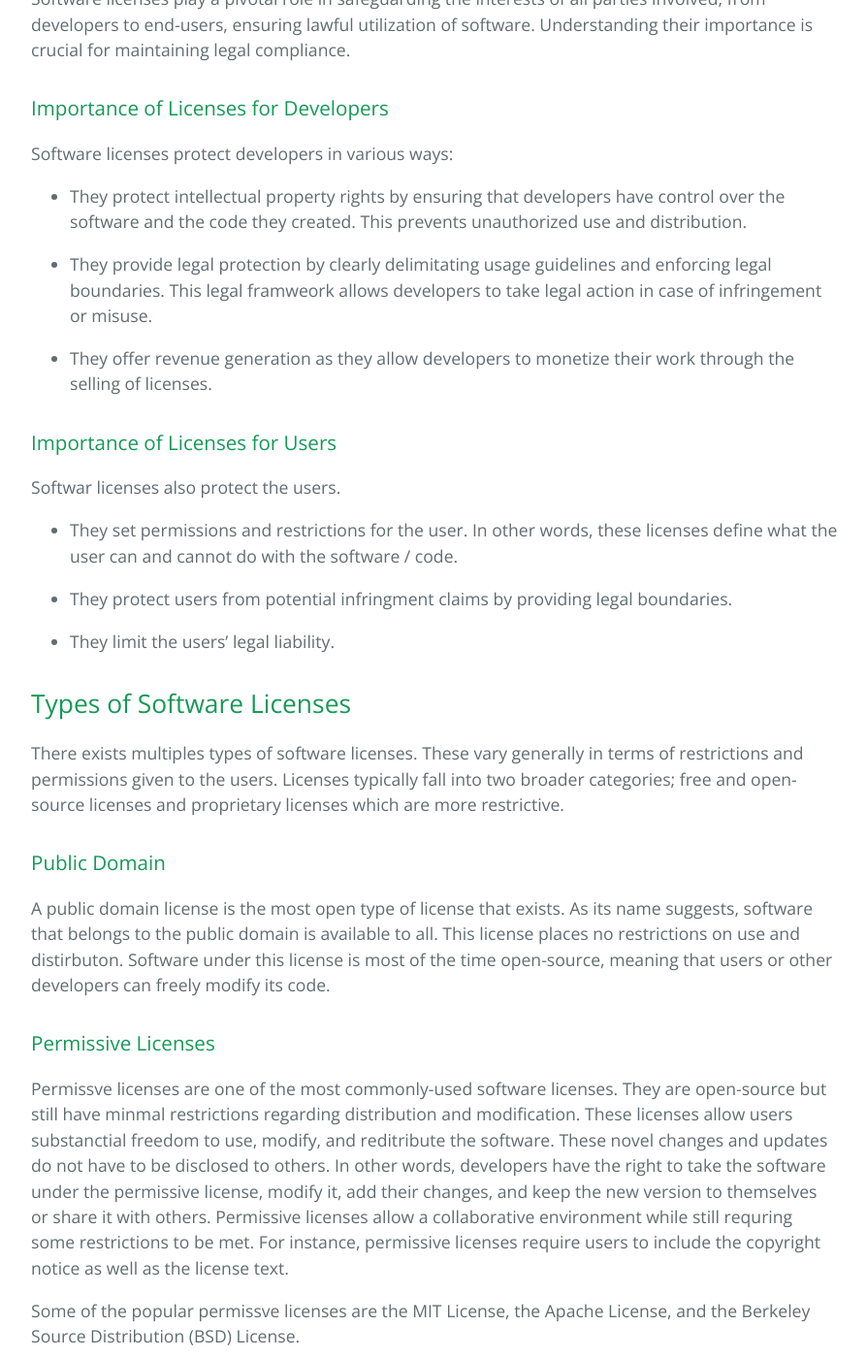
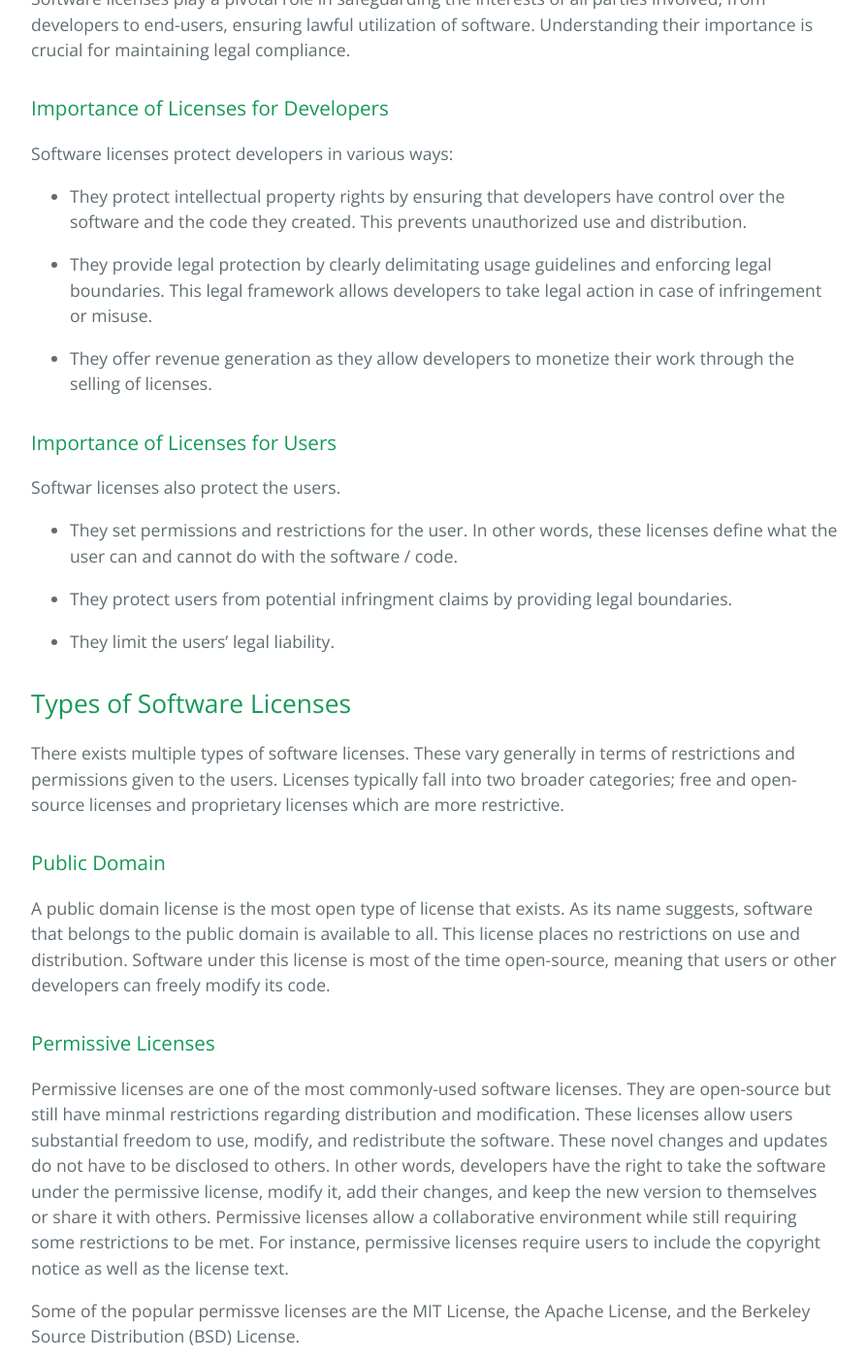
Before and after one commit to learning-software-engineering/learning-software-engineering.github.io, a Jekyll site: the page built from Topics/Software_Engineering/Software_Licenses.md, in a window 1280 px wide and 1400 px high, scrolled down 1067 px. Shown: the whole window at 97% size, without its empty margins (192-1086 px from the left). Built offline with Jekyll 4.4.1, drawn with Linux system fonts in a browser that asks for light colours; our own code applies the rules of GitHub Pages for plain Markdown files; some of the changed text lies outside the part shown.

Commit message:
Corrected the spelling mistakes

```diff
--- a/Topics/Software_Engineering/Software_Licenses.md
+++ b/Topics/Software_Engineering/Software_Licenses.md
@@ -30,7 +30,7 @@ Software licenses protect developers in various ways:
 
 - They protect intellectual property rights by ensuring that developers have control over the software and the code they created. This prevents unauthorized use and distribution.
 
-- They provide legal protection by clearly delimitating usage guidelines and enforcing legal boundaries. This legal framweork allows developers to take legal action in case of infringement or misuse.
+- They provide legal protection by clearly delimitating usage guidelines and enforcing legal boundaries. This legal framework allows developers to take legal action in case of infringement or misuse.
 
 - They offer revenue generation as they allow developers to monetize their work through the selling of licenses.
 
@@ -47,15 +47,15 @@ Softwar licenses also protect the users.
 
 ## Types of Software Licenses
 
-There exists multiples types of software licenses. These vary generally in terms of restrictions and permissions given to the users. Licenses typically fall into two broader categories; free and open-source licenses and proprietary licenses which are more restrictive.
+There exists multiple types of software licenses. These vary generally in terms of restrictions and permissions given to the users. Licenses typically fall into two broader categories; free and open-source licenses and proprietary licenses which are more restrictive.
 
 ### Public Domain
 
-A public domain license is the most open type of license that exists. As its name suggests, software that belongs to the public domain is available to all. This license places no restrictions on use and distirbuton. Software under this license is most of the time open-source, meaning that users or other developers can freely modify its code.
+A public domain license is the most open type of license that exists. As its name suggests, software that belongs to the public domain is available to all. This license places no restrictions on use and distribution. Software under this license is most of the time open-source, meaning that users or other developers can freely modify its code.
 
 ### Permissive Licenses
 
-Permissve licenses are one of the most commonly-used software licenses. They are open-source but still have minmal restrictions regarding distribution and modification. These licenses allow users substanctial freedom to use, modify, and reditribute the software. These novel changes and updates do not have to be disclosed to others. In other words, developers have the right to take the software under the permissive license, modify it, add their changes, and keep the new version to themselves or share it with others. Permissive licenses allow a collaborative environment while still requring some restrictions to be met. For instance, permissive licenses require users to include the copyright notice as well as the license text.
+Permissive licenses are one of the most commonly-used software licenses. They are open-source but still have minmal restrictions regarding distribution and modification. These licenses allow users substantial freedom to use, modify, and redistribute the software. These novel changes and updates do not have to be disclosed to others. In other words, developers have the right to take the software under the permissive license, modify it, add their changes, and keep the new version to themselves or share it with others. Permissive licenses allow a collaborative environment while still requiring some restrictions to be met. For instance, permissive licenses require users to include the copyright notice as well as the license text.
 
 Some of the popular permissve licenses are the MIT License, the Apache License, and the Berkeley Source Distribution (BSD) License.
 
```
Also changed, not shown: other parts of Topics/Software_Engineering/Software_Licenses.md (+5 -5 lines).
